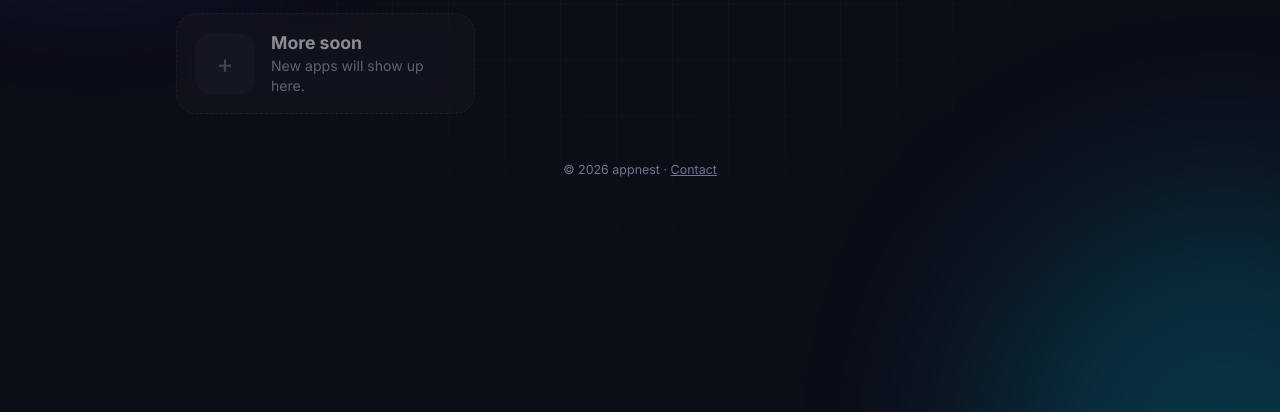
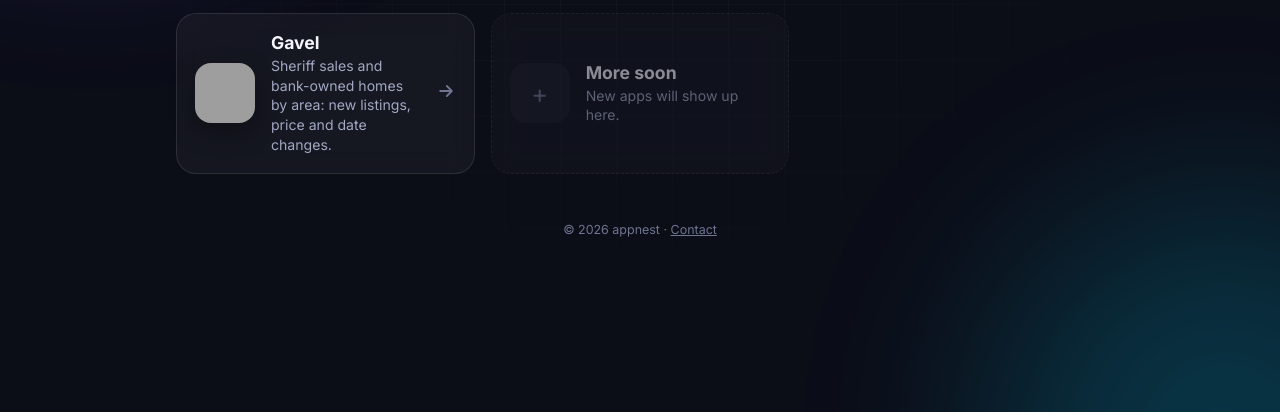
Before and after one commit to fsahingh/appnest-template, a plain HTML site: page dashboard/index.html in a window 1280 px wide. Shown: the part 388-800 px from the top of the page. Drawn offline with Linux system fonts and the light colour scheme; grey boxes are pictures that could not be loaded.

Commit message:
Dashboard: add Gavel card; note gavel port 8005 (#8)
Claude-Session: https://claude.ai/code/session_011BL3Y9TEnhUHCDh4izouHy

Co-authored-by: Claude <noreply@anthropic.com>

```diff
--- a/dashboard/index.html
+++ b/dashboard/index.html
@@ -123,6 +123,12 @@
         // Inline icon: moto.appnest.us has no public /static path, so an <img> from there would not load here
         icon: '<svg viewBox="0 0 64 64" width="100%" height="100%"><defs><linearGradient id="motoG" x1="0" y1="0" x2="1" y2="1"><stop offset="0" stop-color="#7c5cff"/><stop offset="1" stop-color="#00d4ff"/></linearGradient></defs><rect width="64" height="64" rx="14" fill="url(#motoG)"/><g transform="translate(12 12) scale(1.67)" fill="none" stroke="#fff" stroke-width="2.4" stroke-linecap="round" stroke-linejoin="round"><circle cx="5.5" cy="16.5" r="3.5"/><circle cx="18.5" cy="16.5" r="3.5"/><path d="M5.5 16.5 10 9h5l3.5 7.5M12 9 9.5 5H7"/></g></svg>',
       },
+      {
+        name: "Gavel",
+        description: "Sheriff sales and bank-owned homes by area: new listings, price and date changes.",
+        url: "https://gavel.appnest.us/",
+        icon: '<img src="https://gavel.appnest.us/static/icons/icon-192.png?v=1" alt="">',
+      },
     ];
 
     const arrow = '<svg viewBox="0 0 24 24" fill="none" stroke="currentColor" stroke-width="2.2" stroke-linecap="round" stroke-linejoin="round"><path d="M5 12h14M13 6l6 6-6 6"/></svg>';
```
Also changed, not shown: 1 other file.
